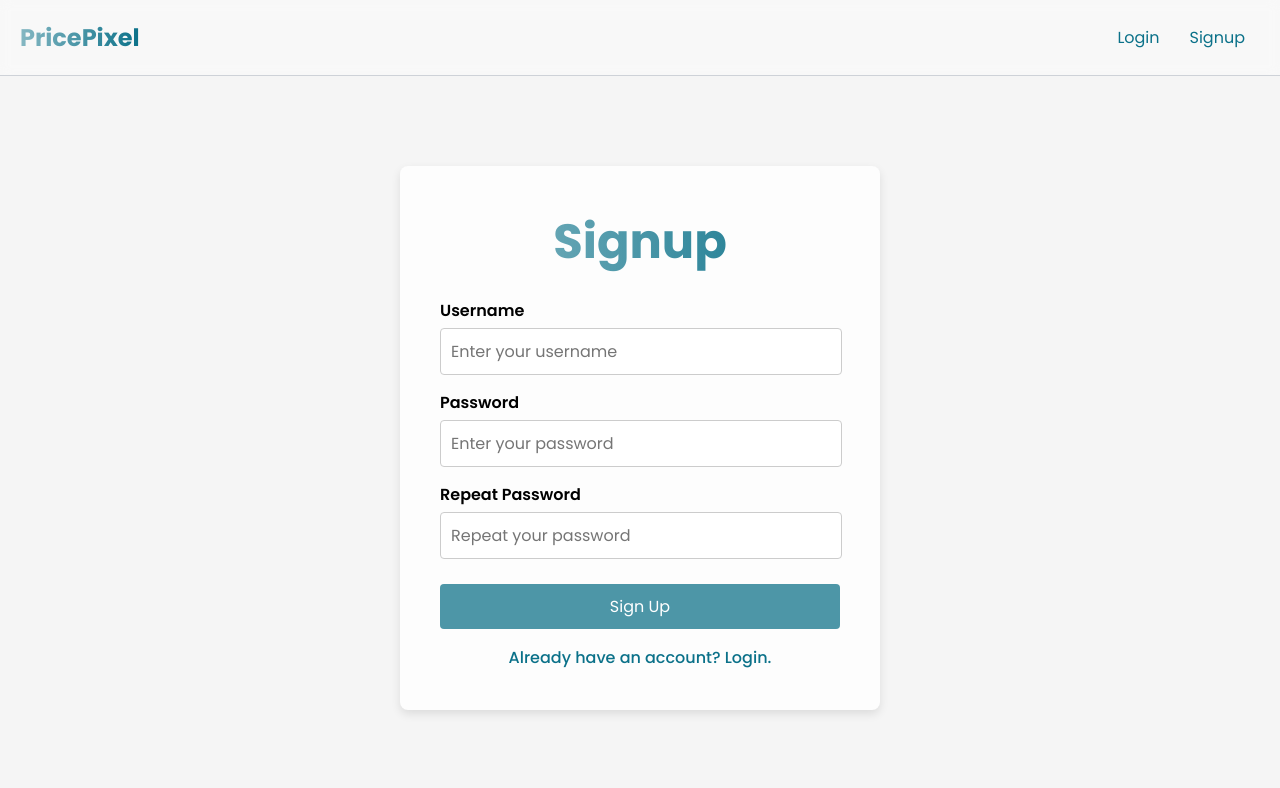
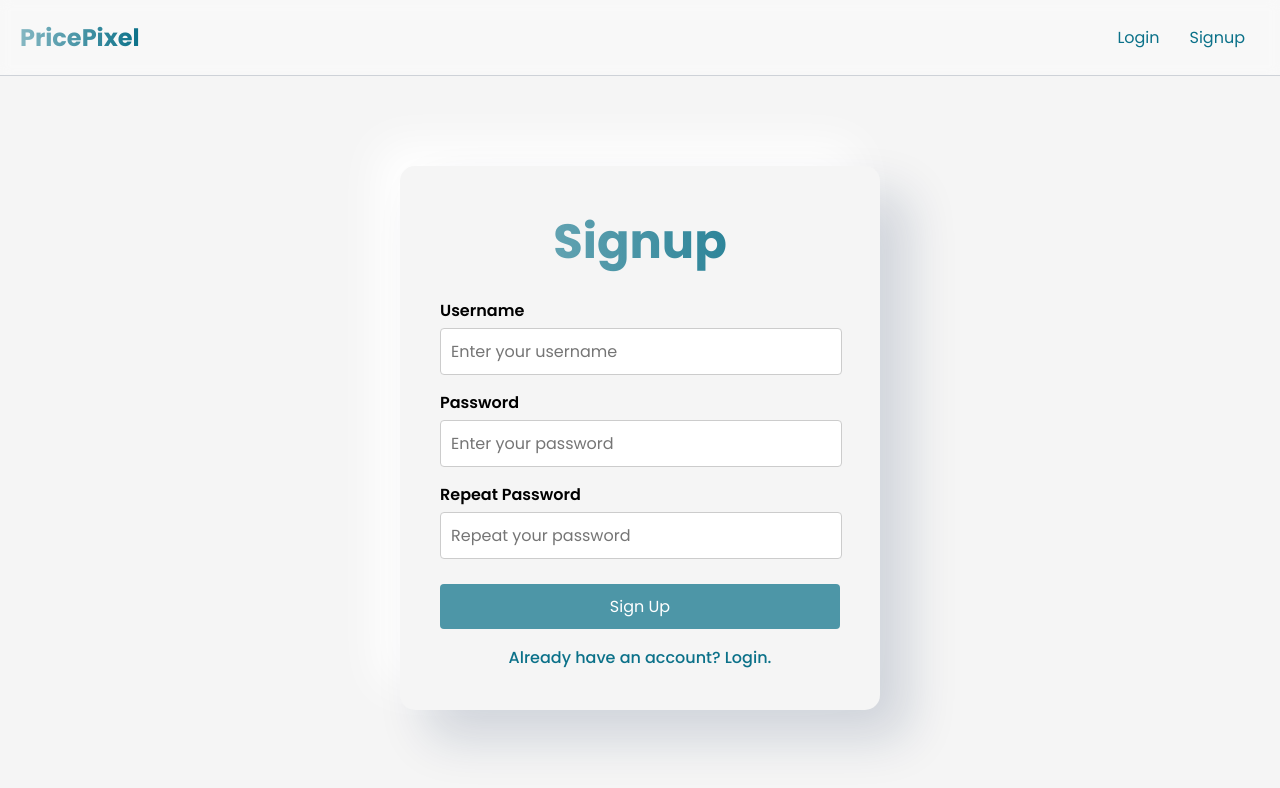
Before and after one commit to JonathanBY15/pricepixel-frontend, a React (Create React App) app: page /signup in a window 1280 px wide. Shown: the top 788 px of the page. Built offline with nearby package versions, Linux system fonts and the light colour scheme.

Commit message:
update login/signup forms

```diff
--- a/src/components/LoginForm/LoginForm.css
+++ b/src/components/LoginForm/LoginForm.css
@@ -3,9 +3,13 @@
   width: 400px;
   margin: 0 auto;
   padding: 40px;
-  background-color: #fdfdfd;
   border-radius: 5px;
-  box-shadow: 0 4px 10px rgba(0, 0, 0, 0.1);
+  /* background-color: #fdfdfd; */
+  /* box-shadow: 0 4px 10px rgba(0, 0, 0, 0.1); */
+  background-color: #f5f5f5;
+  border-radius: 15px;
+  box-shadow: 28px 28px 50px rgba(13, 39, 80, 0.16),
+    -23px -23px 45px rgba(255, 255, 255, 1);
 }
 
 .login-h1 {
--- a/src/components/SignupForm/SignupForm.css
+++ b/src/components/SignupForm/SignupForm.css
@@ -3,9 +3,13 @@
   width: 400px;
   margin: 0 auto;
   padding: 40px;
-  background-color: #fdfdfd;
-  border-radius: 8px;
-  box-shadow: 0 4px 10px rgba(0, 0, 0, 0.1);
+  border-radius: 5px;
+  /* background-color: #fdfdfd; */
+  /* box-shadow: 0 4px 10px rgba(0, 0, 0, 0.1); */
+  background-color: #f5f5f5;
+  border-radius: 15px;
+  box-shadow: 28px 28px 50px rgba(13, 39, 80, 0.16),
+    -23px -23px 45px rgba(255, 255, 255, 1);
 }
 
 .signup-h1 {
```
